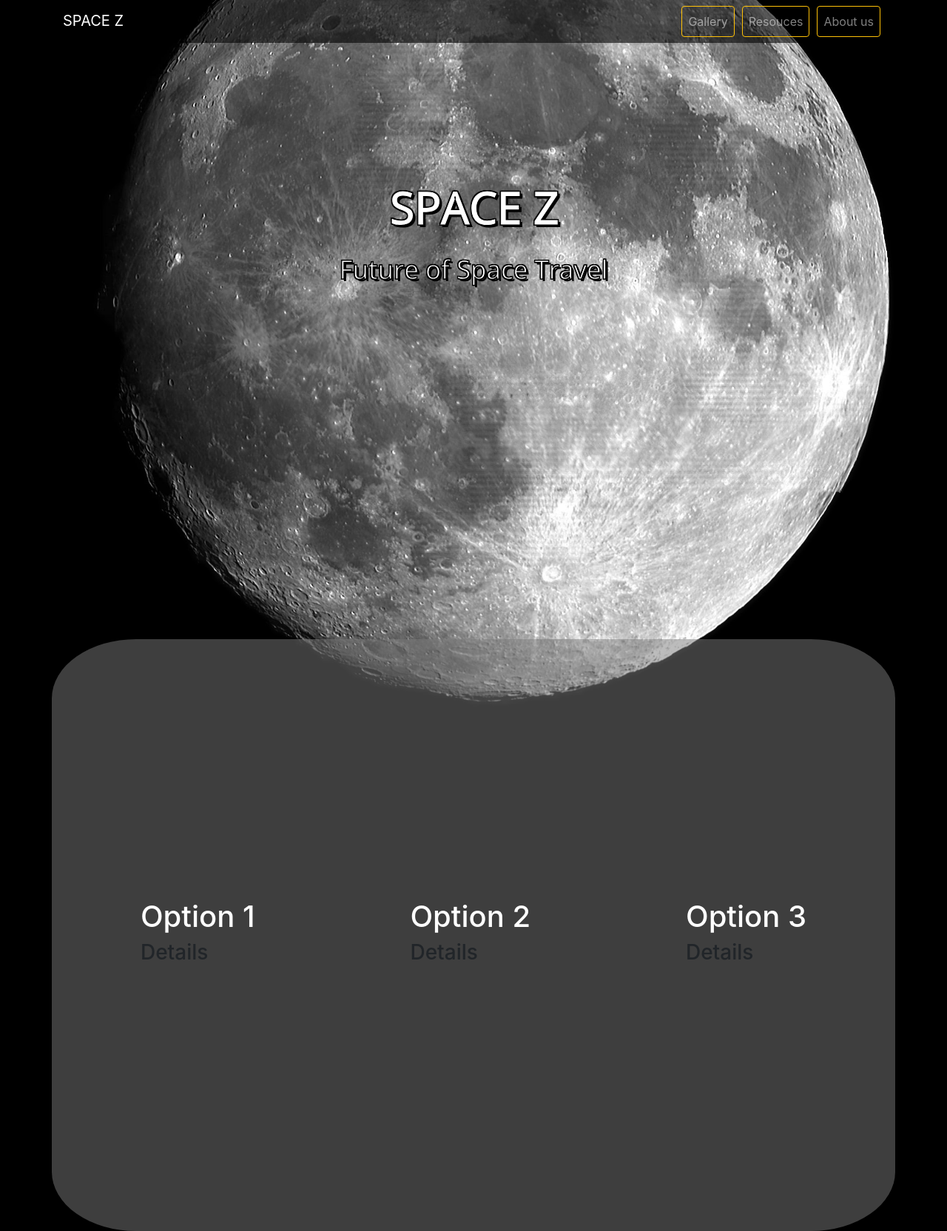
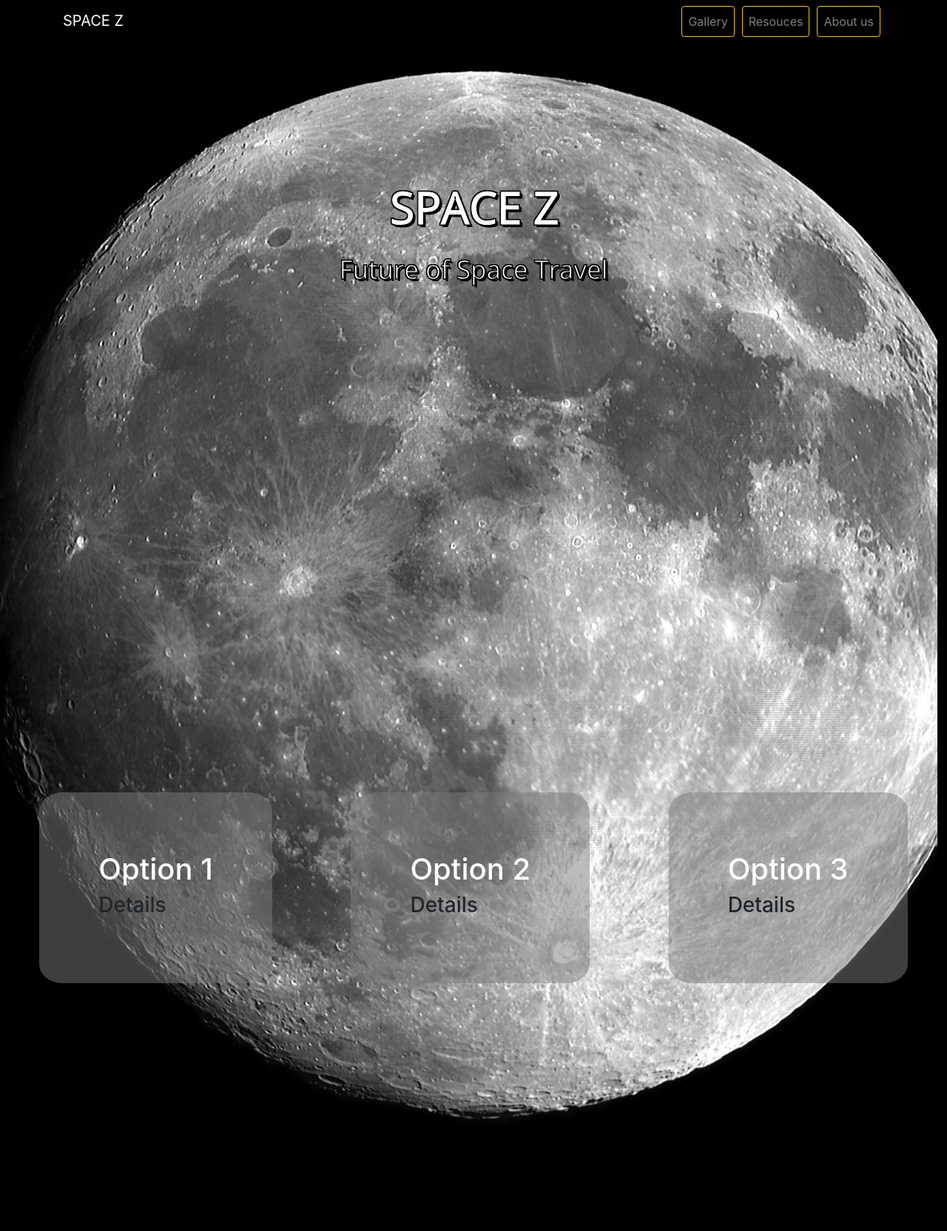
Before and after one commit to Ivor18/spacez, a PHP site: page / in a window 1280 px wide. Shown: the whole page at 74% size. After the commit the page ends 1513 px from the top, so only its background shows below. Run offline with PHP 8.4, Linux system fonts and the light colour scheme.

Commit message:
commit 4.2

```diff
--- a/css/styles.css
+++ b/css/styles.css
@@ -1,30 +1,42 @@
 body,html{
   height:100%;
+background-color: #000;
 }
-.row{
-  width: 100%;
+
+.item{
+
+  background-color: rgba(125,125,125,0.5);
+  padding:80px;
+  border-radius: 10%;
 }
 .section{
-margin:5% auto;
+  z-index: 2;
+  position: absolute;
+  width: 100%;
+  height: 100%;
+
+
 display: flex;
 flex-wrap: nowrap;
 justify-content: space-around;
 align-items: center;
-background-color: rgba(125,125,125,0.5);
+
 height: 100%;
-border-radius: 10%;
+
 }
 
 .bg{
-  z-index: -1;
+  z-index: 1;
   width: 100%;
-  height: 100%;
-  background-position: fixed;
+  height: 200%;
+  position: absolute;
+  right: 1%;
+  background-position: center;
 background-origin:content-box;
 background-color: #000;
-       background-size: 100%;
+       background-size: cover;
 background-repeat: no-repeat;
-background-position: center;
+
 background-image:  url("../img/bc.jpg");
  /*   animation:1s backfade forwards;*/
     transition: background-size 500ms ease-in;
@@ -51,7 +63,11 @@ flex-basis: 100%;
 
 
 .main{
-  height:100%;
+z-index: 2;
+  position: relative;
+   justify-content: center;
+  text-align: center;
+height: 100%;
 }
 
 .main h1{
@@ -68,8 +84,7 @@ flex-basis: 100%;
     padding: 20px 46px;
 }
 .main-content{
-  justify-content: center;
-  text-align: center;
+
     /*animation: 1s slidefade 1s forwards;*/
 }
 .main h1{
--- a/index.php
+++ b/index.php
@@ -8,7 +8,7 @@
    <script type="text/javascript" src="js/jquery.js"></script>
     <script type="text/javascript" src="js/jquery.backgroundMove.js"></script>
 </head>
-<body class="bg">
+<body>
 
 <nav class="navbar navbar-expand-sm fixed-top navbar-dark">
   <div class="container">
@@ -28,7 +28,7 @@
   </ul>
 </div>
 </nav>
-
+<div class="bg"></div>
  <section class="main">
 
     <div class="main-content">
@@ -38,7 +38,7 @@
         <h2 id="h3">Future of Space Travel</h2>
       </div>
     </section>
-    <div class="row section container">
+    <div class="section">
     <div class="item">
       <h1>Option 1</h1>
       <h3>Details</h3>
@@ -56,15 +56,15 @@
     </div>
 </div>
       <script type="text/javascript">
-      $('.bg').backgroundMove({
-        movementStrength:'50'
-      });
-//      $(window).scroll(function(){
-//     $(".bg")
-//       .css("background-size", (100-100 * $(window).scrollTop() / 450) + "%")
-//       .css("background-position",(500+"px",(100+ 100 * $(window).scrollTop()/300)+"px"));
+      // $('.bg').backgroundMove({
+      //  movementStrength:'50'
+      // });
+      $(window).scroll(function(){
+        console.log($(window).scrollTop());
+    $(".bg")
+      .css("transform", "scale("+(1-$(window).scrollTop()*0.001)+") translateY("+(1.5*$(window).scrollTop())+"px)")
 
-// });
+});
     </script>
 </body>
 </html>
```
